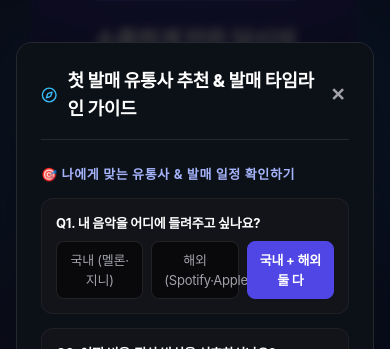
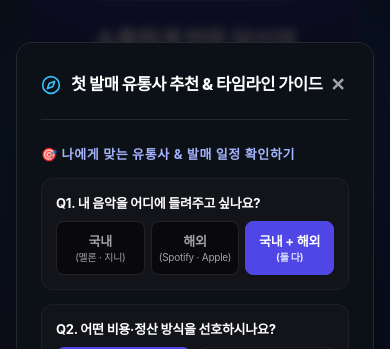
Before and after one commit to davidchoi0507/Codyssey_M2-1, a React (Vite) app in the folder frontend/: page / in a window 390 px wide. Both pictures are taken after a click on the button "첫 발매 가이드북 보기". Shown: the part 5499-5848 px from the top of the page. Built offline with nearby package versions, Linux system fonts and the light colour scheme; no server answers; a web font is replaced by a local one.

Commit message:
fix(mobile): 발매 가이드 Spotify·Apple 잘림 해결 및 Step1 버튼 번개 아이콘 제거/한줄 정렬

```diff
--- a/frontend/src/components/guide/GuideModal.jsx
+++ b/frontend/src/components/guide/GuideModal.jsx
@@ -146,7 +146,7 @@
         <div className="flex items-center justify-between border-b border-zinc-200 dark:border-white/10 pb-4">
           <div className="flex items-center gap-2.5">
             <Compass className="w-5 h-5 text-indigo-600 dark:text-sky-400" />
-            <h3 className="font-extrabold text-lg text-zinc-900 dark:text-white">첫 발매 유통사 추천 & 발매 타임라인 가이드</h3>
+            <h3 className="font-extrabold text-base sm:text-lg text-zinc-900 dark:text-white tracking-tight break-keep">첫 발매 유통사 추천 & 타임라인 가이드</h3>
           </div>
           <button onClick={onClose} className="text-zinc-400 hover:text-zinc-700 dark:hover:text-white font-bold text-lg p-1 rounded-lg">✕</button>
         </div>
@@ -160,23 +160,28 @@
           {/* Q1: 어디에 */}
           <div className="p-3.5 rounded-xl bg-zinc-50 dark:bg-zinc-900/60 border border-zinc-200 dark:border-white/5 space-y-2 text-xs">
             <span className="font-bold text-zinc-900 dark:text-white">Q1. 내 음악을 어디에 들려주고 싶나요?</span>
-            <div className="grid grid-cols-3 gap-2">
+            <div className="grid grid-cols-3 gap-1.5 sm:gap-2">
               {[
-                ['domestic', '국내 (멜론·지니)'],
-                ['global', '해외 (Spotify·Apple)'],
-                ['both', '국내 + 해외 둘 다'],
-              ].map(([val, label]) => (
+                ['domestic', '국내', '멜론 · 지니'],
+                ['global', '해외', 'Spotify · Apple'],
+                ['both', '국내 + 해외', '둘 다'],
+              ].map(([val, mainText, subText]) => (
                 <button
                   key={val}
                   type="button"
                   onClick={() => setWhere(val)}
-                  className={`py-2 px-3 rounded-lg border text-center transition-all ${
+                  className={`py-2 px-1 sm:px-2.5 rounded-lg border text-center transition-all flex flex-col items-center justify-center min-h-[54px] ${
                     where === val
                       ? 'bg-indigo-600 text-white border-indigo-600 font-bold shadow-sm'
                       : 'bg-white dark:bg-zinc-950 text-zinc-600 dark:text-zinc-400 border-zinc-200 dark:border-white/10 hover:border-indigo-400'
                   }`}
                 >
-                  {label}
+                  <span className="font-bold text-xs sm:text-sm leading-tight">{mainText}</span>
+                  <span className={`text-[10px] sm:text-[11px] leading-tight mt-0.5 whitespace-nowrap tracking-tight ${
+                    where === val ? 'text-indigo-100' : 'text-zinc-400 dark:text-zinc-400'
+                  }`}>
+                    ({subText})
+                  </span>
                 </button>
               ))}
             </div>
--- a/frontend/src/components/wizard/Step1Upload.jsx
+++ b/frontend/src/components/wizard/Step1Upload.jsx
@@ -1559,7 +1559,7 @@
                   type="button"
                   onClick={() => handleStartAnalysis(false)}
                   disabled={uploading || analyzing}
-                  className="w-full btn-primary flex items-center justify-center gap-2.5 py-4 text-base font-extrabold shadow-lg shadow-indigo-500/25 disabled:opacity-50"
+                  className="w-full btn-primary flex items-center justify-center gap-2 sm:gap-2.5 py-3.5 sm:py-4 px-3 sm:px-6 text-[15px] sm:text-base font-extrabold shadow-lg shadow-indigo-500/25 disabled:opacity-50"
                 >
                   {uploading ? (
                     <>
@@ -1573,8 +1573,8 @@
                     </>
                   ) : (
                     <>
-                      <Sparkles className="w-5 h-5 text-amber-300" />
-                      <span>⚡ AI 분석 시작 & A&R 콘셉트 도출</span>
+                      <Sparkles className="w-4 h-4 sm:w-5 sm:h-5 text-amber-300 shrink-0" />
+                      <span className="whitespace-nowrap break-keep tracking-tight text-[15px] sm:text-base">AI 분석 시작 & A&R 콘셉트 도출</span>
                     </>
                   )}
                 </button>
```
